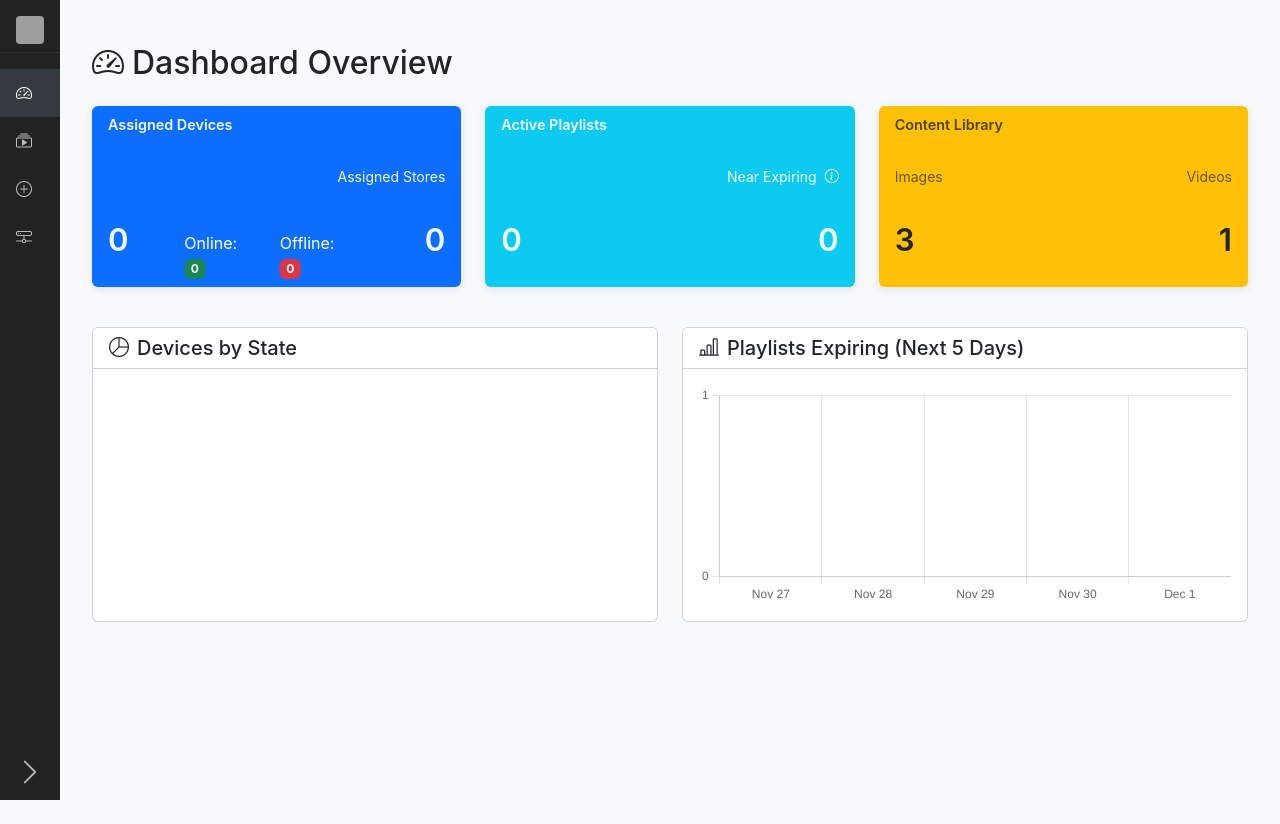
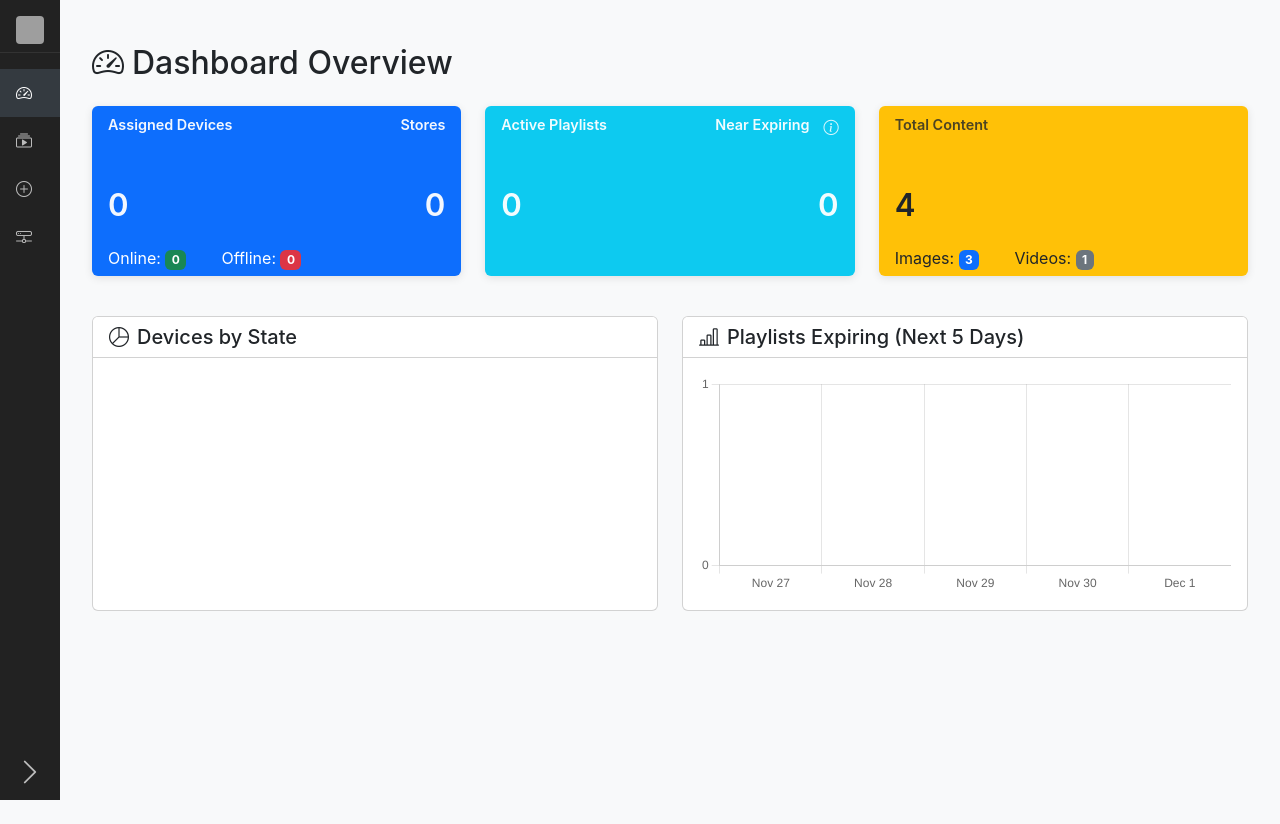
Before and after one commit to VardhanRangineni/Ad-Console, a React (Create React App) app: page / in a window 1280 px wide. Built offline with nearby package versions, Linux system fonts and the light colour scheme; grey boxes are pictures that could not be loaded.

Commit message:
dashboard

```diff
--- a/src/components/common/KpiCard/KpiCard.css
+++ b/src/components/common/KpiCard/KpiCard.css
@@ -18,10 +18,17 @@
 .kpi-card.bg-info .kpi-subitems,
 .kpi-card.bg-info .kpi-main-value,
 .kpi-card.bg-info .kpi-right-value { color: #ffffff !important; opacity: 0.95; }
-.kpi-body { min-height: 120px; display: flex; flex-direction: column; justify-content: flex-start; gap: 8px; position: relative; padding-bottom: 14px; padding-top: 10px; }
+.kpi-card.bg-primary .kpi-number-label,
+.kpi-card.bg-info .kpi-number-label,
+.kpi-card.bg-warning .kpi-number-label { color: inherit; opacity: 0.9; }
+.kpi-body { min-height: 160px; display: flex; flex-direction: column; justify-content: space-between; gap: 8px; position: relative; padding-bottom: 14px; padding-top: 10px; }
 .kpi-left-main .kpi-main-value,
 .kpi-right-value { font-size: 1.95rem; font-weight: 600; }
 .kpi-title { color: inherit; opacity: 0.8; font-size: 0.9rem; margin-bottom: 4px; font-weight: 600; }
+.kpi-header-row { align-items: center; }
+.kpi-title-right { font-size: 0.9rem; opacity: 0.8; font-weight: 600; white-space: nowrap; display: inline-block; overflow: hidden; text-overflow: ellipsis; text-align: right; }
+.kpi-header-right { gap: 6px; display: flex !important; align-items: center !important; justify-content: flex-end !important; white-space: nowrap; }
+.kpi-header-icon { font-size: 0.95rem; opacity: 0.85; cursor: pointer; display: inline-block; vertical-align: middle; transform: translateY(0.05rem); }
 .kpi-label-row { margin-top: 0; }
 .kpi-subitems { opacity: 0.95; }
 .kpi-right-value { font-size: 1.95rem; font-weight: 600; }
@@ -33,10 +40,17 @@
 .kpi-card:focus { outline: none; box-shadow: 0 0 0 0.2rem rgba(0,123,255,.25); }
 
 /* Ensure consistent height across different card variants */
-.kpi-card .kpi-body { min-height: 120px; }
+.kpi-card .kpi-body { min-height: 160px !important; }
 
 /* Make sure the main number and right number align and don't exceed available space */
 .kpi-left-main, .kpi-right-main { display: flex; align-items: center; gap: 0.5rem; min-width: 64px; flex-wrap: nowrap; cursor: pointer; }
+.kpi-card { height: 170px !important; }
+.kpi-card .kpi-body { height: calc(100% - 0px) !important; }
+.kpi-card .kpi-body { display: flex !important; flex-direction: column !important; justify-content: space-between !important; }
+.kpi-card { overflow: hidden; }
+.kpi-num-wrapper { display: flex; flex-direction: column; align-items: flex-start; }
+.kpi-number-label { font-size: 0.85rem; opacity: 0.9; margin-top: 4px; }
+.kpi-number-label-right { align-self: flex-end; }
 .kpi-main-value, .kpi-right-value { line-height: 1; }
 .kpi-main-row { align-items: center; }
 .kpi-inline-subitems { display: none; }
@@ -45,6 +59,8 @@
 .kpi-inline-subitems .badge { font-size: 0.75rem; padding: 0.25rem 0.4rem; }
 .kpi-inline-subitems div { display: inline-flex; align-items: center; }
 .kpi-left, .kpi-right { position: relative; }
-.kpi-bottom-left, .kpi-bottom-right { position: absolute; bottom: 8px; left: 50%; transform: translateX(-50%); gap: 0.5rem; display: flex; align-items: center; }
-.kpi-bottom-left .me-3, .kpi-bottom-right .me-3 { margin-right: 0.5rem; }
+.kpi-bottom { display: flex; justify-content: space-between; gap: 2rem; margin-top: auto; }
+.kpi-bottom-left, .kpi-bottom-right { display: flex; align-items: center; gap: 1.2rem; }
+.kpi-bottom-left .me-3, .kpi-bottom-right .me-3 { margin-right: 1rem; }
+.kpi-bottom.kpi-bottom-centered { justify-content: center; }
 .kpi-bottom-left .badge, .kpi-bottom-right .badge { font-size: 0.75rem; padding: 0.25rem 0.4rem; }
--- a/src/components/common/KpiCard/KpiCard.jsx
+++ b/src/components/common/KpiCard/KpiCard.jsx
@@ -1,9 +1,9 @@
 import React from 'react';
 import PropTypes from 'prop-types';
-import { Card } from 'react-bootstrap';
+import { Card, OverlayTrigger, Tooltip } from 'react-bootstrap';
 import './KpiCard.css';
 
-function KpiCard({ title, left, right, bgClass = 'bg-light', onClickLeft, onClickRight, role = 'button', tabIndex = 0 }) {
+function KpiCard({ title, left = {}, right = {}, bgClass = 'bg-light', onClickLeft, onClickRight, role = 'button', tabIndex = 0, centerBottom = false }) {
   const hasClick = Boolean(onClickLeft || onClickRight);
   const handleCardClick = (e) => {
     if (onClickLeft) return onClickLeft(e);
@@ -24,42 +24,60 @@ function KpiCard({ title, left, right, bgClass = 'bg-light', onClickLeft, onClic
       onKeyDown={hasClick ? handleCardKeyDown : undefined}
     >
       <Card.Body className="kpi-body">
-          <div className="d-flex justify-content-between">
+          <div className="d-flex justify-content-between align-items-center kpi-header-row">
             <h6 className="kpi-title mb-4">{title}</h6>
+            {right && right.header ? (
+              <div className="kpi-header-right d-flex align-items-center">
+                <h6 className="kpi-title mb-4 text-end kpi-title-right">{right.header}</h6>
+                {right.info ? (
+                  <OverlayTrigger placement="bottom" overlay={<Tooltip id={`kpi-right-header-info`}>{right.info}</Tooltip>}>
+                    <i className="bi align-self-baseline bi-info-circle ms-2 kpi-header-icon" aria-hidden="true" role="img" aria-label="info"></i>
+                  </OverlayTrigger>
+                ) : null}
               </div>
-          <div className="d-flex justify-content-between kpi-label-row">
-            <div className="kpi-left-label small text-muted">{left.sub}</div>
-            <div className="kpi-right-label small text-muted">{right.sub}</div>
+            ) : null}
           </div>
+          {/* Title only: do not render subtitle/label row; displays only the `title` text */}
           <div className="d-flex justify-content-between align-items-center mt-2 kpi-main-row">
             <div className="kpi-left">
               <div className="kpi-left-main d-flex align-items-center" onClick={(e) => { e.stopPropagation(); if (onClickLeft) onClickLeft(e); }} role={onClickLeft ? 'button' : undefined} tabIndex={0} aria-label={left && left.sub ? String(left.sub) : 'left kpi'}>
+                <div className="kpi-num-wrapper">
                   <h2 className="mb-0 kpi-main-value">{left.main}</h2>
+                  {left.label ? <div className="kpi-number-label">{left.label}</div> : null}
+                </div>
                 {/* Left subItems displayed in the centered bottom row */}
               </div>
             </div>
             <div className="kpi-right text-end">
               <div className="kpi-right-main d-flex align-items-center justify-content-end" onClick={(e) => { e.stopPropagation(); if (onClickRight) onClickRight(e); }} role={onClickRight ? 'button' : undefined} tabIndex={0} aria-label={right && right.sub ? String(right.sub) : 'right kpi'}>
                 {/* Right subItems displayed in the centered bottom row */}
+                <div className="kpi-num-wrapper text-end">
                   <h2 className="mb-0 kpi-right-value">{right.main}</h2>
+                  {right.label ? <div className="kpi-number-label kpi-number-label-right">{right.label}</div> : null}
                 </div>
               </div>
             </div>
-          {/* Bottom badges anchored under each column (absolute positioned so card height stays fixed) */}
-          {left.subItems && (
+          </div>
+          {/* Bottom badges row: shows left and right side subItems in a single bottom row */}
+          {(left.subItems || right.subItems) && (() => {
+            const onlyLeft = left.subItems && !right.subItems;
+            const onlyRight = right.subItems && !left.subItems;
+            const alignClass = centerBottom || (onlyLeft || onlyRight) ? 'kpi-bottom-centered' : '';
+            return (
+              <div className={`d-flex justify-content-between kpi-bottom ${alignClass} align-items-center `}>
               <div className="kpi-bottom-left d-flex align-items-center">
-              {left.subItems.map((s, idx) => (
+                {left.subItems && left.subItems.map((s, idx) => (
                   <div key={`l-${idx}`} className="me-3">{s}</div>
                 ))}
               </div>
-          )}
-          {right.subItems && (
               <div className="kpi-bottom-right d-flex align-items-center">
-              {right.subItems.map((s, idx) => (
+                {right.subItems && right.subItems.map((s, idx) => (
                   <div key={`r-${idx}`} className="me-3">{s}</div>
                 ))}
               </div>
-          )}
+              </div>
+            );
+          })()}
       </Card.Body>
     </Card>
   );
@@ -67,11 +85,18 @@ function KpiCard({ title, left, right, bgClass = 'bg-light', onClickLeft, onClic
 
 KpiCard.propTypes = {
   title: PropTypes.string.isRequired,
-  left: PropTypes.shape({ main: PropTypes.oneOfType([PropTypes.string, PropTypes.number]), subItems: PropTypes.arrayOf(PropTypes.node) }).isRequired,
-  right: PropTypes.shape({ main: PropTypes.oneOfType([PropTypes.string, PropTypes.number]), sub: PropTypes.node }).isRequired,
+  left: PropTypes.shape({ main: PropTypes.oneOfType([PropTypes.string, PropTypes.number]), subItems: PropTypes.arrayOf(PropTypes.node), sub: PropTypes.node, label: PropTypes.oneOfType([PropTypes.string, PropTypes.node]), header: PropTypes.oneOfType([PropTypes.string, PropTypes.node]), info: PropTypes.oneOfType([PropTypes.string, PropTypes.node]) }),
+  right: PropTypes.shape({ main: PropTypes.oneOfType([PropTypes.string, PropTypes.number]), subItems: PropTypes.arrayOf(PropTypes.node), sub: PropTypes.node, label: PropTypes.oneOfType([PropTypes.string, PropTypes.node]), header: PropTypes.oneOfType([PropTypes.string, PropTypes.node]), info: PropTypes.oneOfType([PropTypes.string, PropTypes.node]) }),
   bgClass: PropTypes.string,
   onClickLeft: PropTypes.func,
   onClickRight: PropTypes.func,
+  centerBottom: PropTypes.bool,
 };
 
 export default KpiCard;
+
+KpiCard.defaultProps = {
+  left: {},
+  right: {},
+  centerBottom: false,
+};
--- a/src/pages/Dashboard/Dashboard.jsx
+++ b/src/pages/Dashboard/Dashboard.jsx
@@ -4,7 +4,7 @@ import React, { useState, useEffect, useRef, useMemo, useCallback } from 'react'
 import { useNavigate } from 'react-router-dom';
 import { Pie, Bar, getElementsAtEvent } from 'react-chartjs-2';
 import { Chart, ArcElement, Tooltip as ChartJsTooltip, Legend, CategoryScale, LinearScale, BarElement } from 'chart.js';
-import { Row, Col, Card, Badge, Modal, Button, OverlayTrigger, Tooltip } from 'react-bootstrap';
+import { Row, Col, Card, Badge, Modal, Button } from 'react-bootstrap';
 import KpiCard from '../../components/common/KpiCard/KpiCard';
 import { getAllDevices, getAllAssignments } from '../../services/deviceIndexeddb';
 import { storeList } from '../../data/storeList';
@@ -405,7 +405,7 @@ function Dashboard() {
                 <span key="offline">Offline: <Badge bg="danger">{loadingIndexedDevices ? (<span className="text-white-75">-</span>) : assignedOfflineCount}</Badge></span>
               ]
             }}
-            right={{ main: uniqueAssignedStoreCount, sub: 'Assigned Stores' }}
+            right={{ main: uniqueAssignedStoreCount, header: 'Stores' }}
             onClickLeft={handleAssignedDevicesClick}
             onClickRight={handleAssignedStoresClick}
           />
@@ -416,25 +416,7 @@ function Dashboard() {
             title="Active Playlists"
             bgClass="bg-info"
             left={{ sub: '', main: approvedPlaylists.length, subItems: [] }}
-            right={{
-              main: expiringPlaylists.length,
-              sub: (
-                <div className="d-flex align-items-center justify-content-end">
-                  <span>Near Expiring</span>
-                  <OverlayTrigger overlay={<Tooltip id="near-expiring-tooltip">expiring playlist within 30days</Tooltip>}>
-                    <i
-                      className="bi bi-info-circle ms-2"
-                      aria-label="expiring playlist within 30days"
-                      role="button"
-                      tabIndex={0}
-                      style={{ cursor: 'pointer' }}
-                      onClick={(e) => { e.stopPropagation(); handleActivePlaylistsClickRight(); }}
-                      onKeyDown={(e) => { if (e.key === 'Enter') { e.stopPropagation(); handleActivePlaylistsClickRight(); } }}
-                    />
-                  </OverlayTrigger>
-                </div>
-              )
-            }}
+            right={{ main: expiringPlaylists.length, header: 'Near Expiring', info: 'Expiring in 30 days' }}
             onClickLeft={handleActivePlaylistsClickLeft}
             onClickRight={handleActivePlaylistsClickRight}
           />
@@ -442,12 +424,14 @@ function Dashboard() {
 
         <Col md={4} sm={6} className="mb-3">
           <KpiCard
-            title="Content Library"
+            title="Total Content"
             bgClass="bg-warning"
-            left={{ sub: 'Images', main: contentWithImagesCount }}
-            right={{ sub: 'Videos', main: contentWithVideosCount }}
-            onClickLeft={handleContentImagesClick}
-            onClickRight={handleContentVideosClick}
+            left={{ sub: '', main: activeContent.length, subItems: [
+              <span key="images" onClick={(e) => { e.stopPropagation(); handleContentImagesClick(); }} style={{ cursor: 'pointer' }}>Images: <Badge bg="primary">{contentWithImagesCount}</Badge></span>,
+              <span key="videos" onClick={(e) => { e.stopPropagation(); handleContentVideosClick(); }} style={{ cursor: 'pointer' }}>Videos: <Badge bg="secondary">{contentWithVideosCount}</Badge></span>
+            ] }}
+            right={{ sub: '', main: '', header: '' }}
+            centerBottom={true}
           />
         </Col>
 
```
Also changed, not shown: 1 other file (tests, documents, lock files or other folders). Lines whose indentation alone changed are shown as unchanged.
